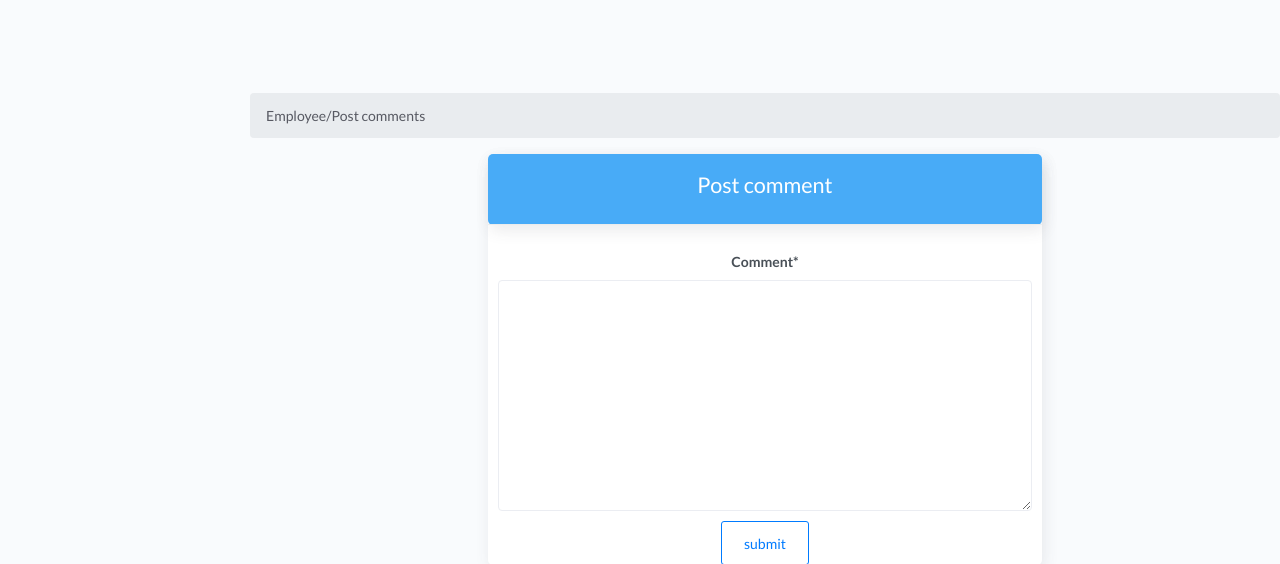
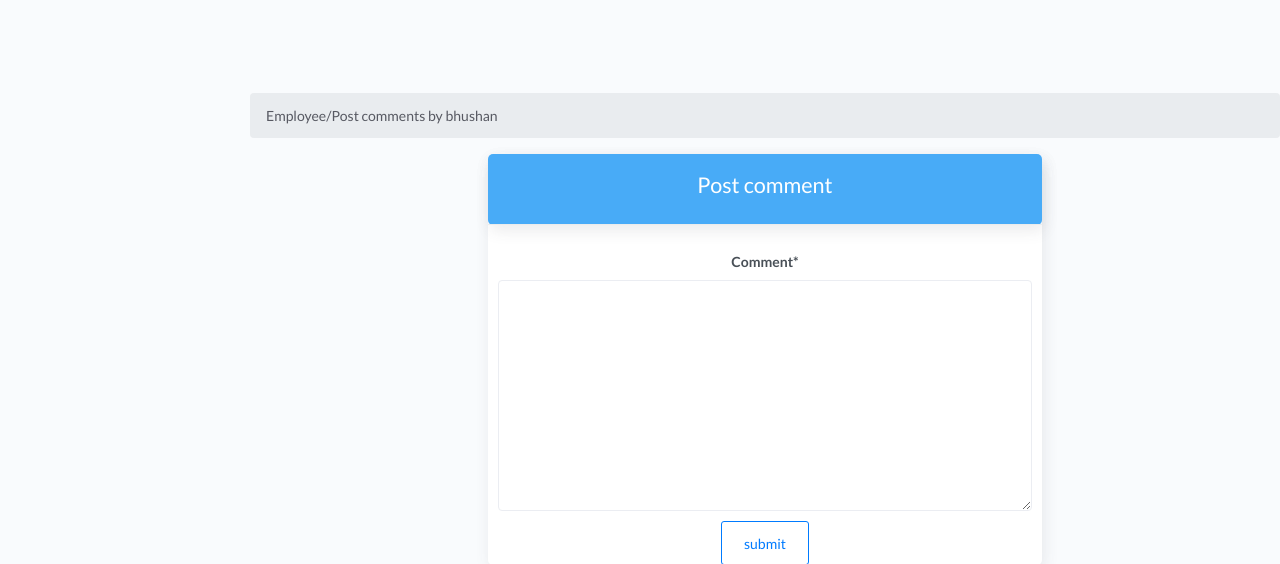
Before and after one commit to bhushan7972/e-office, a Django app: page /employee/employee_post_comment/1 in a window 1280 px wide. Shown: the part 769-1333 px from the top of the page. Run offline with Django 3.2, Linux system fonts and the light colour scheme; data comes from the database, SQL or seed files in the repository; some libraries are stand-ins or nearby versions.

Commit message:
new_commit

```diff
--- a/e-office/e-office/templates/employee/post/employee_post_comment.html
+++ b/e-office/e-office/templates/employee/post/employee_post_comment.html
@@ -10,7 +10,7 @@
 {% block content %}
 <nav aria-label="breadcrumb">
 	<ol class="breadcrumb">
-		<li class="breadcrumb-item">Employee/Post comments</li>
+		<li class="breadcrumb-item">Employee/Post comments by bhushan</li>
 
 	</ol>
 </nav>
```
